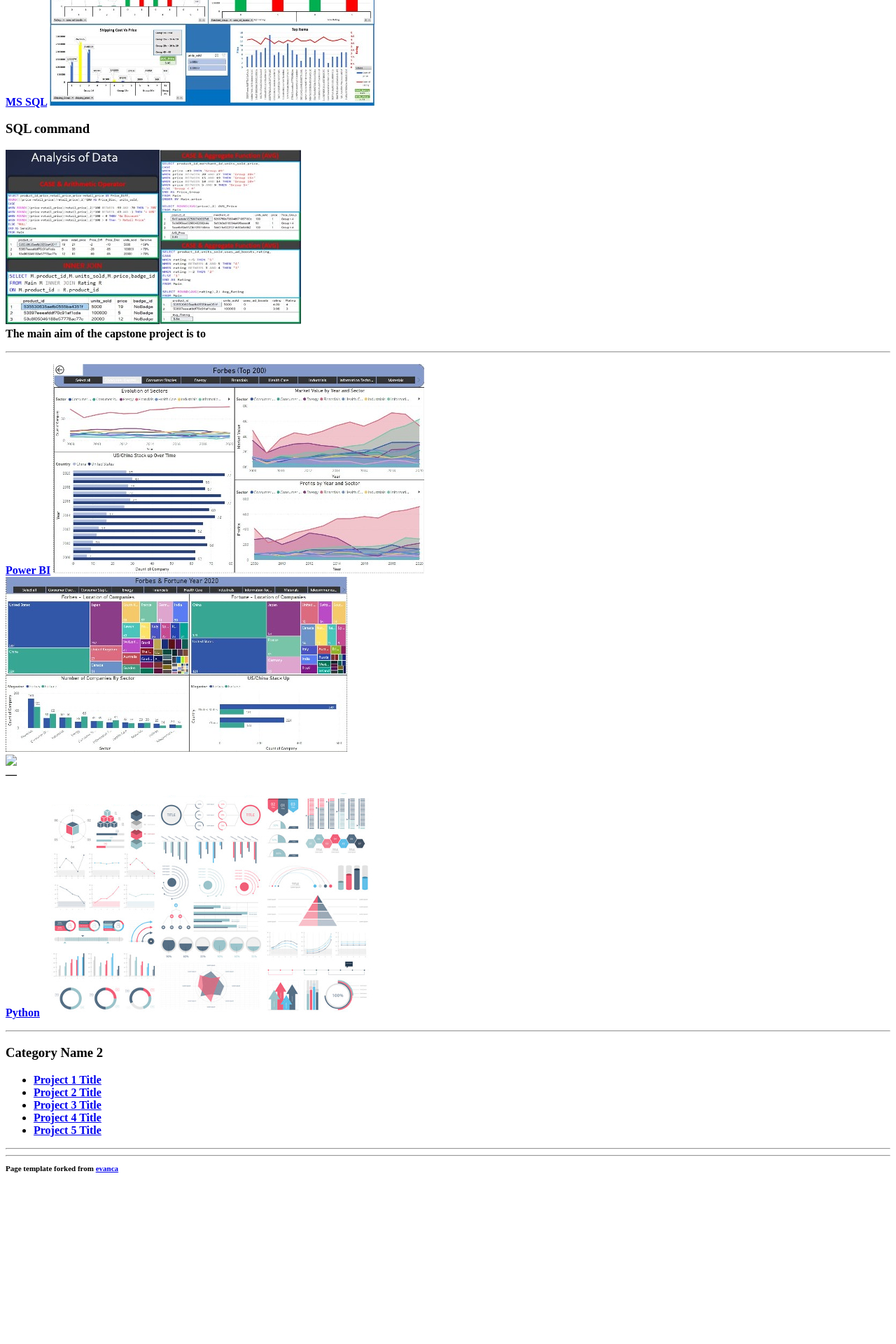
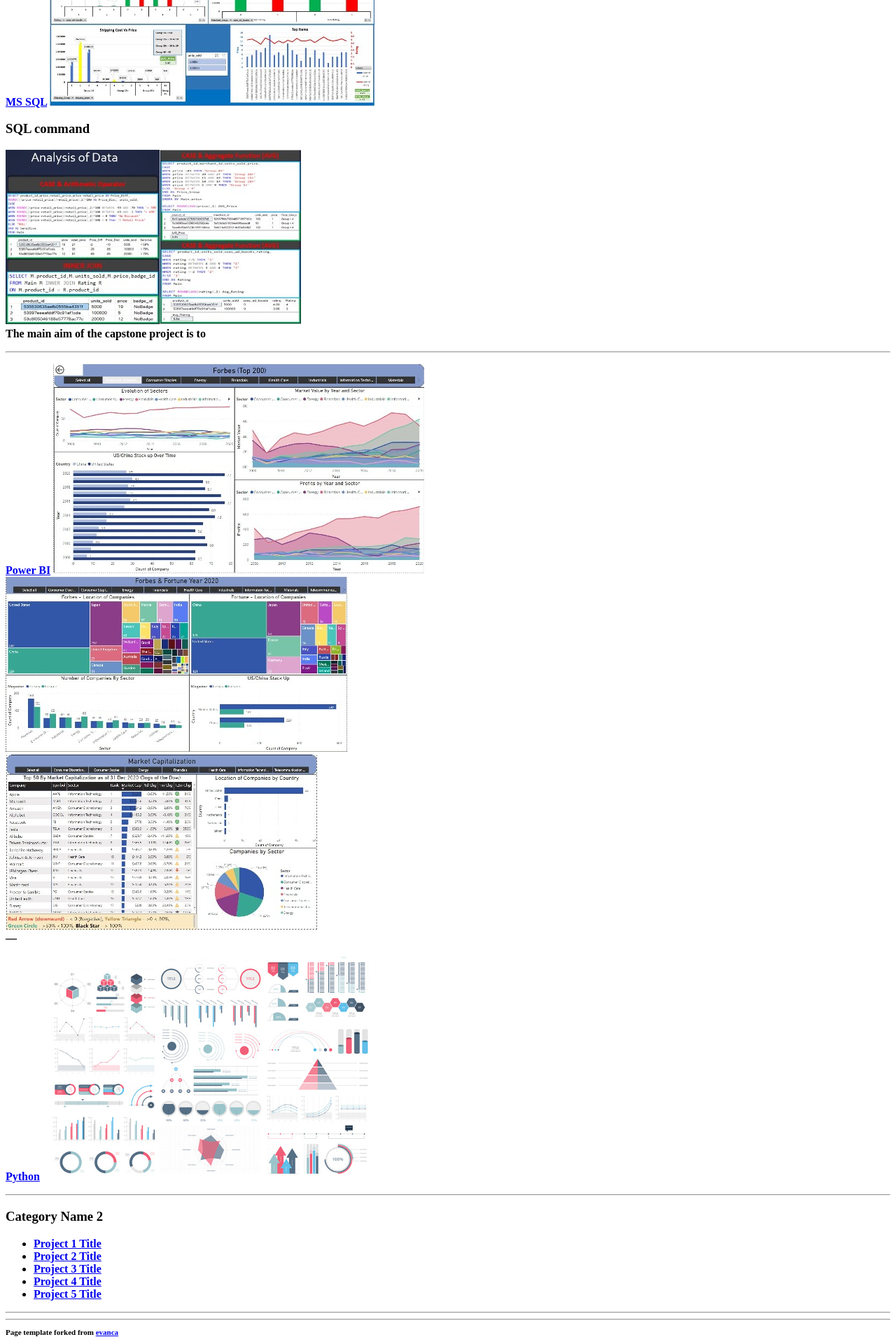
Before and after one commit to ZalehaAli/Data-Analytics-Portfolio, a Jekyll site: the page built from index.md, in a window 1280 px wide. Shown: the part 1599-3519 px from the top of the page at 70% size. Built offline with Jekyll 4.4.1, drawn with Linux system fonts in a browser that asks for light colours; our own code applies the rules of GitHub Pages for plain Markdown files; before the commit the page ends 3285 px from its top, so only the background shows below that.

Commit message:
Update index.md

```diff
--- a/index.md
+++ b/index.md
@@ -59,7 +59,7 @@ The main aim of the capstone project is to
 <br>
 <img src="images/Capstone3_PowerBI_Forbes_Fortune.jpg?raw=true"/>
 <br>
-<img src="images/Capstone3_PowerBI_Market Cap.jpg?raw=true"/>
+<img src="images/Capstone3_PowerBI_Market_Cap.jpg?raw=true"/>
 <br>
 ---
 
```
